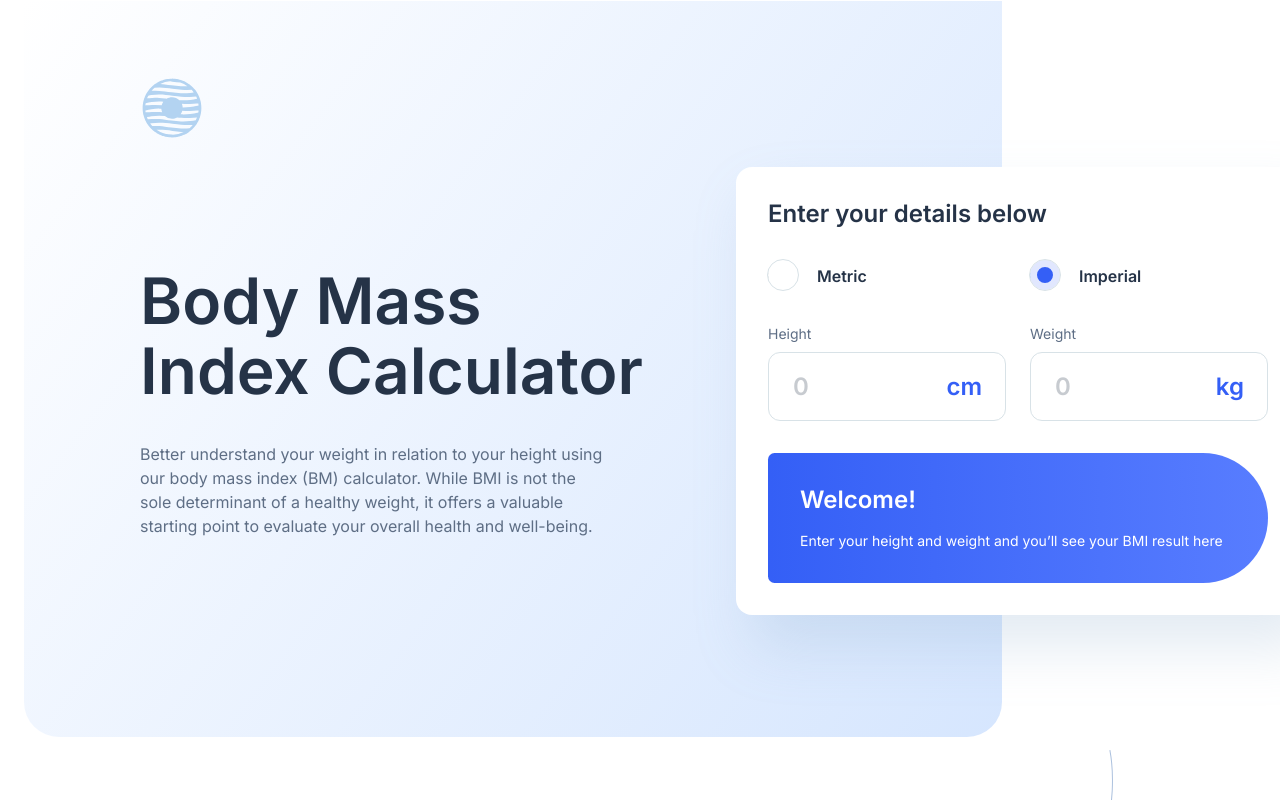
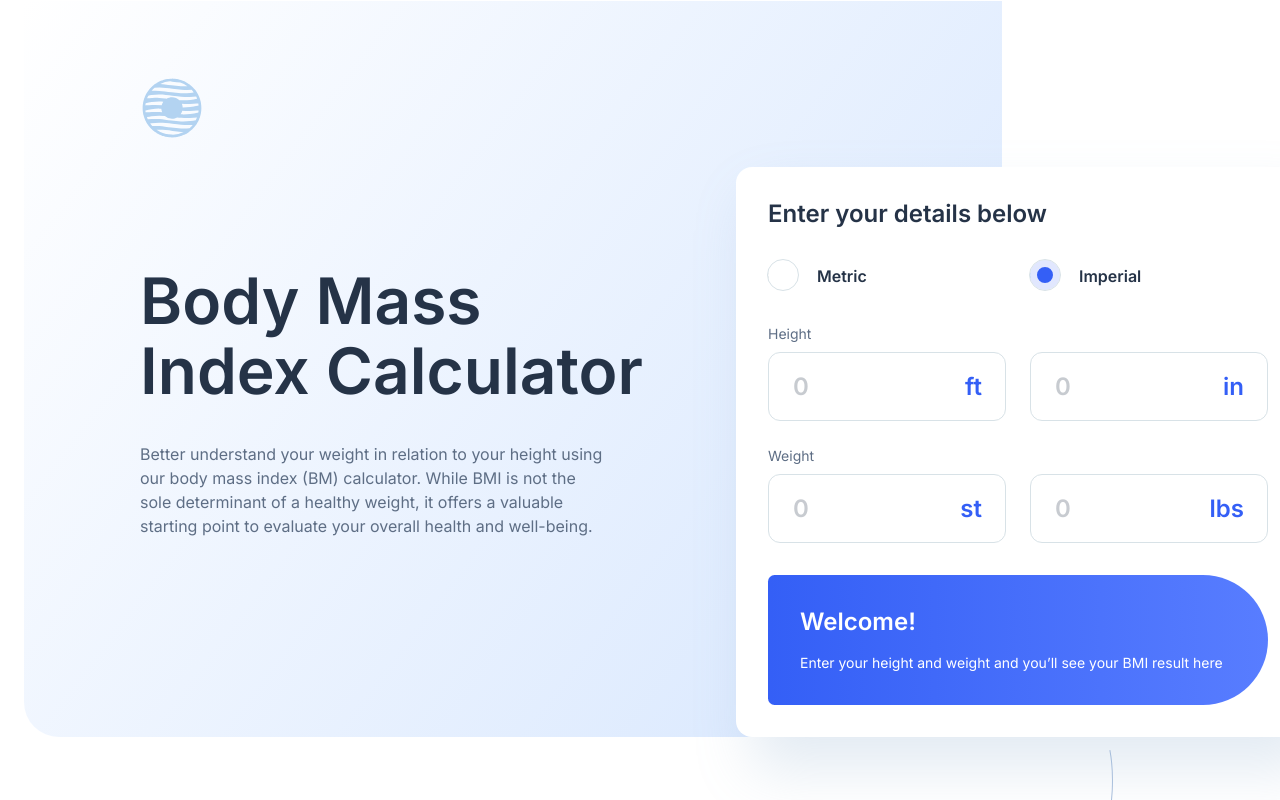
Before and after one commit to TheCodeCraze/bmi-calculator, a React (Vite) app: page / in a window 1280 px wide. Both pictures are taken after a click on the radio button "Imperial". Shown: the top 800 px of the page. Built offline with nearby package versions, Linux system fonts and the light colour scheme.

Commit message:
Added imperial BMI calculator design and refactored entire calculator

```diff
--- a/src/components/Calculator.jsx
+++ b/src/components/Calculator.jsx
@@ -68,8 +68,6 @@ const Calculator = () => {
     calculateWeightStatus(+bmi);
   }, [bmi]);
 
-  const resultClass = !bmi ? styles["result-empty"] : styles["result-bmi"];
-
   return (
     <form className={styles.calculator}>
       <label className={styles.heading}>Enter your details below</label>
@@ -101,13 +99,11 @@ const Calculator = () => {
           </label>
         </div>
       </div>
-      <div className={styles.inputs}>
+      {unit.metric ? (
+        <div className={styles["inputs-metric"]}>
           <div className={styles.height}>
-          <label htmlFor="height" className={styles.label}>
-            Height
-          </label>
+            <label className={styles.label}>Height</label>
             <Input
-            id="height"
               type="text"
               name="height"
               placeholder="0"
@@ -117,11 +113,8 @@ const Calculator = () => {
             />
           </div>
           <div className={styles.weight}>
-          <label htmlFor="weight" className={styles.label}>
-            Weight
-          </label>
+            <label className={styles.label}>Weight</label>
             <Input
-            id="weight"
               type="text"
               name="weight"
               placeholder="0"
@@ -131,9 +124,61 @@ const Calculator = () => {
             />
           </div>
         </div>
-      <div className={`${styles.result} ${resultClass}`}>
-        {bmi ? (
-          <>
+      ) : (
+        <div className={styles["inputs-imperial"]}>
+          <div className={styles.height}>
+            <label className={styles.label}>Height</label>
+            <div className={styles.group}>
+              <Input
+                type="text"
+                name="feet"
+                placeholder="0"
+                value={input.height}
+                handleInput={handleInput}
+                unit="ft"
+              />
+              <Input
+                type="text"
+                name="inches"
+                placeholder="0"
+                value={input.height}
+                handleInput={handleInput}
+                unit="in"
+              />
+            </div>
+          </div>
+          <div className={styles.weight}>
+            <label className={styles.label}>Weight</label>
+            <div className={styles.group}>
+              <Input
+                type="text"
+                name="stone"
+                placeholder="0"
+                value={input.weight}
+                handleInput={handleInput}
+                unit="st"
+              />
+              <Input
+                type="text"
+                name="pounds"
+                placeholder="0"
+                value={input.weight}
+                handleInput={handleInput}
+                unit="lbs"
+              />
+            </div>
+          </div>
+        </div>
+      )}
+      {!bmi ? (
+        <div className={`${styles.result} ${styles["result-empty"]}`}>
+          <h3 className={styles.heading}>Welcome!</h3>
+          <p className={styles.description}>
+            Enter your height and weight and you’ll see your BMI result here
+          </p>
+        </div>
+      ) : (
+        <div className={`${styles.result} ${styles["result-bmi"]}`}>
           <div className={styles.bmi}>
             <p className={styles.text}>Your BMI is...</p>
             <h3 className={styles.value}>{bmi}</h3>
@@ -142,16 +187,8 @@ const Calculator = () => {
             Your BMI suggests you&apos;re {weightStatus}. Your ideal weight is
             between <span>63.3kgs - 85.2kgs.</span>
           </p>
-          </>
-        ) : (
-          <>
-            <h3 className={styles.heading}>Welcome!</h3>
-            <p className={styles.description}>
-              Enter your height and weight and you’ll see your BMI result here
-            </p>
-          </>
+        </div>
       )}
-      </div>
     </form>
   );
 };
--- a/src/components/Input.jsx
+++ b/src/components/Input.jsx
@@ -1,11 +1,10 @@
 import styles from "../styles/Input.module.css";
 import PropTypes from "prop-types";
 
-const Input = ({ id, type, name, placeholder, value, handleInput, unit }) => {
+const Input = ({ type, name, placeholder, value, handleInput, unit }) => {
   return (
     <div className={styles.group}>
       <input
-        id={id}
         type={type}
         name={name}
         placeholder={placeholder}
@@ -21,7 +20,6 @@ const Input = ({ id, type, name, placeholder, value, handleInput, unit }) => {
 export default Input;
 
 Input.propTypes = {
-  id: PropTypes.string.isRequired,
   type: PropTypes.string.isRequired,
   name: PropTypes.string.isRequired,
   placeholder: PropTypes.string.isRequired,
--- a/src/styles/Calculator.module.css
+++ b/src/styles/Calculator.module.css
@@ -72,7 +72,8 @@ input {
   outline: 1px solid #d8e2e7;
 }
 
-.inputs {
+.inputs-metric {
+  width: 100%;
   display: flex;
   justify-content: space-between;
   align-items: center;
@@ -93,12 +94,31 @@ input {
   line-height: 150%;
 }
 
+.inputs-imperial {
+  width: 100%;
+  display: flex;
+  flex-direction: column;
+  align-items: flex-start;
+  gap: 24px;
+}
+
+.inputs-imperial > .height,
+.inputs-imperial > .weight {
+  width: 100%;
+}
+
+.inputs-imperial .group {
+  width: 100%;
+  display: flex;
+  justify-content: space-between;
+}
+
 .result {
   width: 100%;
   padding: 32px;
-  display: flex;
   background: linear-gradient(to right, #345ff6, #587dff);
   color: #fff;
+  display: flex;
   border-radius: 100px 999px 999px 100px;
 }
 
@@ -106,9 +126,19 @@ input {
   color: #fff;
 }
 
+.result > .description {
+  font-size: 14px;
+  font-weight: 400;
+  line-height: 150%;
+}
+
 .result-empty {
   flex-direction: column;
   gap: 16px;
+}
+
+.result-empty > .description {
+  width: 100%;
 }
 
 .result-bmi {
@@ -116,18 +146,11 @@ input {
   align-items: center;
 }
 
-.result > .description {
-  width: 100%;
-  font-size: 14px;
-  font-weight: 400;
-  line-height: 150%;
-}
-
 .result-bmi > .description {
   width: 206px;
 }
 
-.description > span {
+.result-bmi span {
   font-weight: 600;
 }
 
```
Lines whose indentation alone changed are shown as unchanged.
